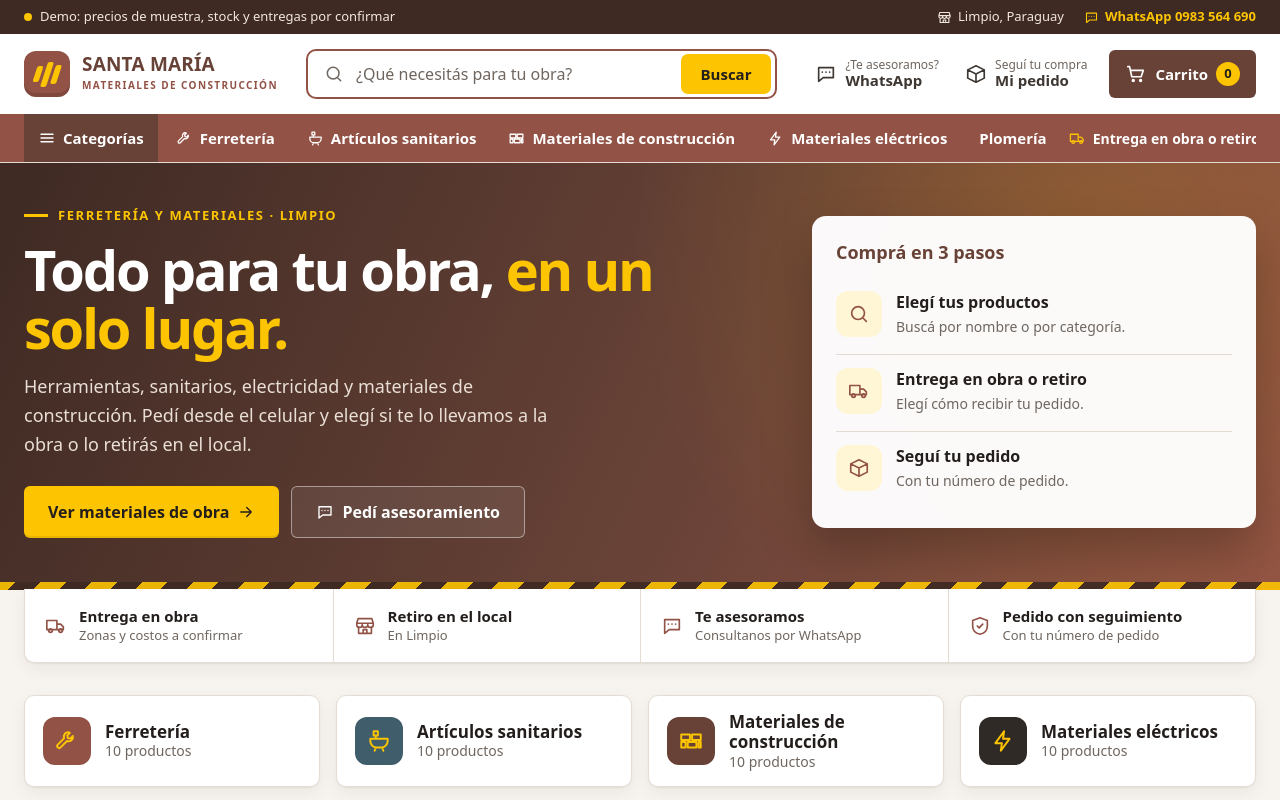
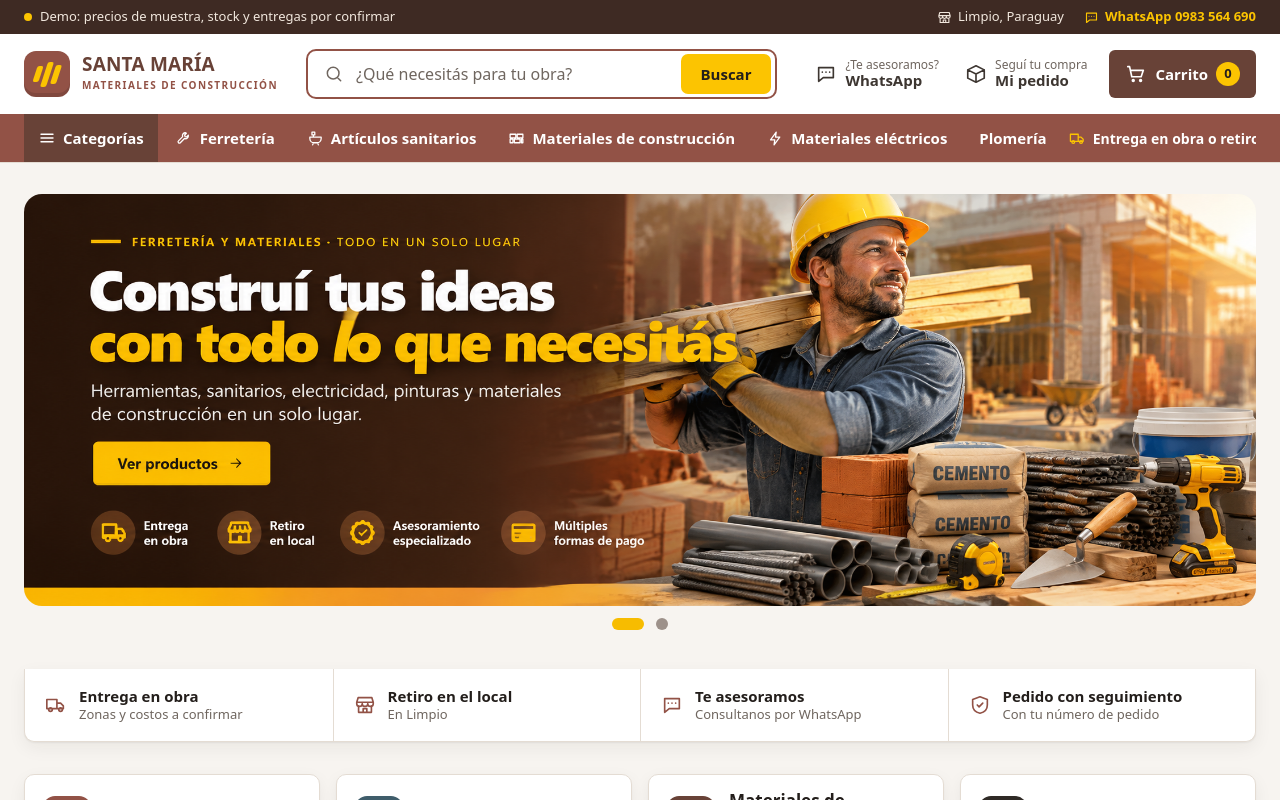
Before and after one commit to equantum-py/santamaria, a Next.js app: page / in a window 1280 px wide. Shown: the top 800 px of the page. Built offline with nearby package versions, Linux system fonts and the light colour scheme.

Commit message:
feat(home): show two main banners and two bank illustration banners in carousels

```diff
--- a/app/page.tsx
+++ b/app/page.tsx
@@ -396,6 +396,25 @@ function PromoBanners({ selectCategory }: { selectCategory: (id: string) => void
             {banner.category_id && <button className="button button-yellow" onClick={() => selectCategory(banner.category_id ?? "")}>Ver productos <Icon name="arrow" size={18} /></button>}
           </article>
         ))}
+      </div>
+    </section>
+  );
+}
+
+function ImageBannerCarousel({ bank = false, onCatalog }: { bank?: boolean; onCatalog?: () => void }) {
+  const [active, setActive] = useState(0);
+  const slides = bank
+    ? ["/banners/banner-bancos-cuotas-santamaria-01.png", "/banners/banner-bancos-promociones-santamaria-02.png"]
+    : ["/banners/banner-home-santamaria.png", "/banners/banner-home-santamaria-02.png"];
+  return (
+    <section className="wrap" aria-label={bank ? "Banners de bancos ilustrativos" : "Banners principales"} style={{ marginTop: 32, marginBottom: 28 }}>
+      <div style={{ position: "relative", overflow: "hidden", borderRadius: 18 }}>
+        <img src={slides[active]} alt={bank ? "Diseño ilustrativo de posibles beneficios bancarios, no vigentes ni confirmados" : "Santa María, materiales para tu obra"} width={2108} height={704} style={{ width: "100%", height: "auto", display: "block" }} loading={bank ? "lazy" : "eager"} />
+        {!bank && <button type="button" onClick={onCatalog} aria-label="Ver catálogo de productos" style={{ position: "absolute", inset: "55% 65% 13% 3%", cursor: "pointer", background: "transparent", border: 0 }} />}
+      </div>
+      {bank && <p style={{ margin: "10px 0", fontWeight: 600, fontSize: 14 }}>Imágenes ilustrativas. Las cuotas, bancos y condiciones mostrados no son promociones confirmadas de Santa María. Consultá las formas de pago disponibles antes de comprar.</p>}
+      <div style={{ display: "flex", justifyContent: "center", gap: 12, padding: "12px 0" }}>
+        {slides.map((slide, index) => <button key={slide} type="button" aria-label={`Mostrar banner ${index + 1}`} aria-pressed={active === index} onClick={() => setActive(index)} style={{ border: 0, borderRadius: 20, width: active === index ? 32 : 12, height: 12, background: active === index ? "#f7bc00" : "#9d918a", cursor: "pointer" }} />)}
       </div>
     </section>
   );
@@ -864,27 +883,7 @@ export default function Home() {
         <>
           {!categoryId && !query.trim() && (
             <>
-              <section className="hero">
-                <div className="wrap hero-inner">
-                  <div className="hero-copy">
-                    <p className="eyebrow"><span /> FERRETERÍA Y MATERIALES · LIMPIO</p>
-                    <h1>Todo para tu obra, <em>en un solo lugar.</em></h1>
-                    <p className="hero-text">Herramientas, sanitarios, electricidad y materiales de construcción. Pedí desde el celular y elegí si te lo llevamos a la obra o lo retirás en el local.</p>
-                    <div className="hero-actions">
-                      <button className="button button-yellow button-large" onClick={() => selectCategory("construccion")}>Ver materiales de obra <Icon name="arrow" size={18} /></button>
-                      <a className="button button-ghost button-large" href={WHATSAPP_URL}><Icon name="chat" size={18} /> Pedí asesoramiento</a>
-                    </div>
-                  </div>
-                  <div className="hero-steps" aria-label="Cómo comprar">
-                    <p className="hero-steps-title">Comprá en 3 pasos</p>
-                    <ol>
-                      <li><span><Icon name="search" /></span><div><b>Elegí tus productos</b><small>Buscá por nombre o por categoría.</small></div></li>
-                      <li><span><Icon name="truck" /></span><div><b>Entrega en obra o retiro</b><small>Elegí cómo recibir tu pedido.</small></div></li>
-                      <li><span><Icon name="package" /></span><div><b>Seguí tu pedido</b><small>Con tu número de pedido.</small></div></li>
-                    </ol>
-                  </div>
-                </div>
-              </section>
+              <ImageBannerCarousel onCatalog={() => selectCategory("construccion")} />
 
               <section className="benefit-strip wrap" aria-label="Por qué comprar en Santa María">
                 <div><Icon name="truck" /><span><b>Entrega en obra</b><small>Zonas y costos a confirmar</small></span></div>
@@ -904,7 +903,7 @@ export default function Home() {
 
               <ProductRow category={categories.find((category) => category.id === "ferreteria")!} items={homeProductsForCategory("ferreteria")} cart={cart} onOpen={openProduct} onAdd={addToCart} onSeeAll={() => selectCategory("ferreteria")} onSubcategory={(id) => selectSubcategory("ferreteria", id)} />
               <ProductRow category={categories.find((category) => category.id === "sanitarios")!} items={homeProductsForCategory("sanitarios")} cart={cart} onOpen={openProduct} onAdd={addToCart} onSeeAll={() => selectCategory("sanitarios")} onSubcategory={(id) => selectSubcategory("sanitarios", id)} />
-              <BankPromotions />
+              <ImageBannerCarousel bank />
               <ProductRow category={categories.find((category) => category.id === "construccion")!} items={homeProductsForCategory("construccion")} cart={cart} onOpen={openProduct} onAdd={addToCart} onSeeAll={() => selectCategory("construccion")} onSubcategory={(id) => selectSubcategory("construccion", id)} />
               <ProductRow category={categories.find((category) => category.id === "electricos")!} items={homeProductsForCategory("electricos")} cart={cart} onOpen={openProduct} onAdd={addToCart} onSeeAll={() => selectCategory("electricos")} onSubcategory={(id) => selectSubcategory("electricos", id)} />
               <PromoBanners selectCategory={selectCategory} />
```
